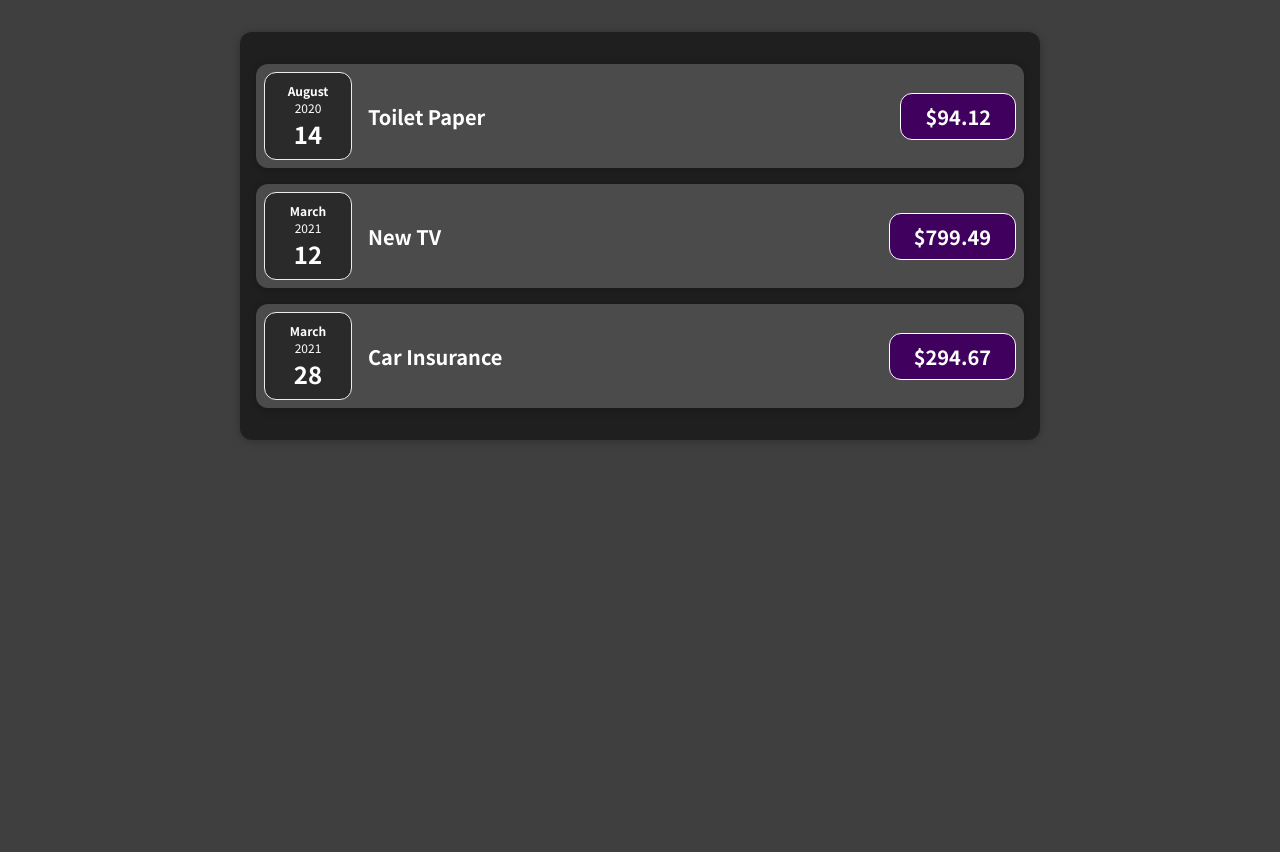
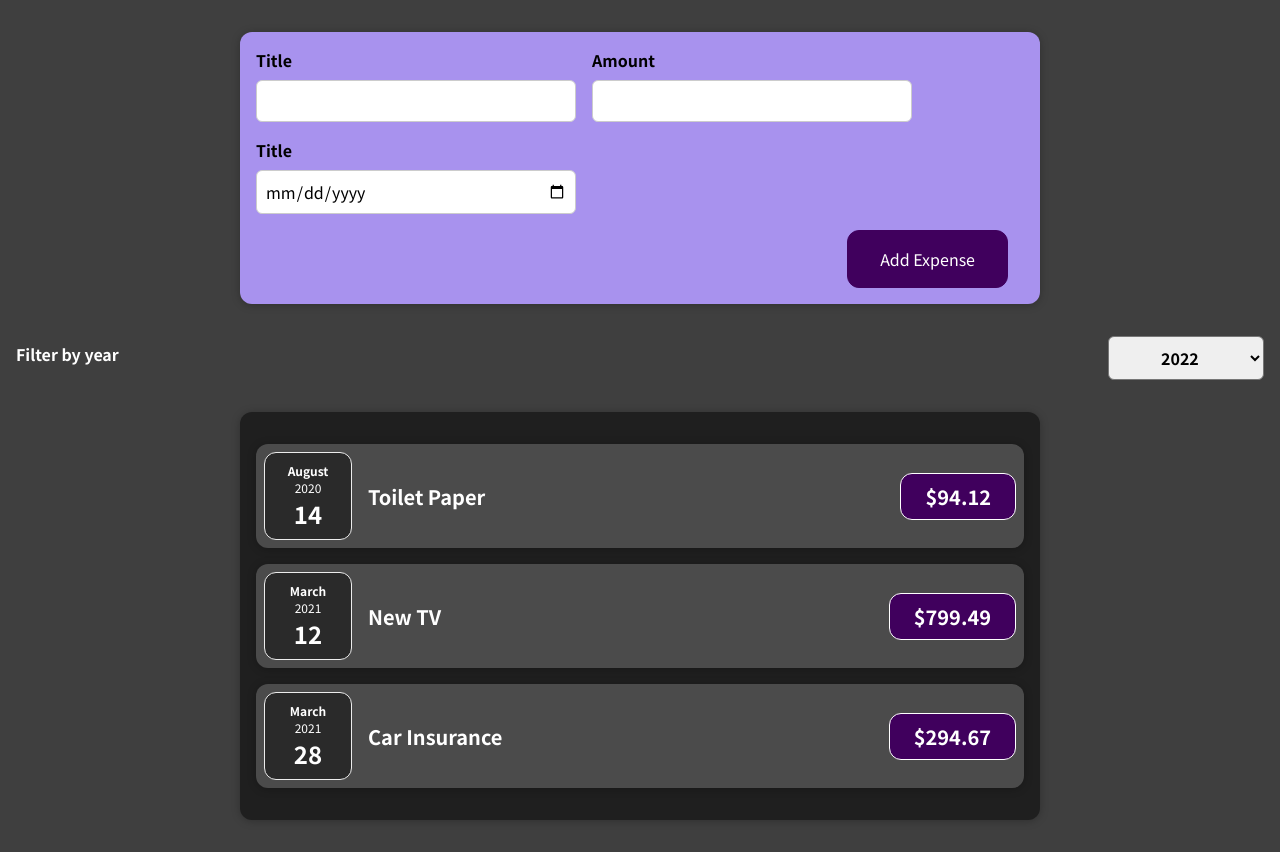
Before and after one commit to vogonwann/udemy_react_cg, a React (Create React App) app: page / in a window 1280 px wide. Before the commit the page ends 800 px from the top, so only its background shows below. Built offline with nearby package versions, Linux system fonts and the light colour scheme.

Commit message:
add expenses filter

```diff
--- a/src/App.js
+++ b/src/App.js
@@ -1,4 +1,5 @@
 import Expenses from "./components/Expenses/Expenses";
+import NewExpense from "./components/NewExpense/NewExpense";
 const App = () => {
   const expenses = [
     {
@@ -22,11 +23,17 @@
     },
   ];
 
+  const addExpenseHandler = (expense) => {
+    console.log("In App.js");
+    console.log(expense);
+  };
+
   return (
     <div>
+      <NewExpense onAddExpense={addExpenseHandler} />
       <Expenses expenses={expenses} />
     </div>
   );
-}
+};
 
 export default App;
--- a/src/components/Expenses/Expenses.js
+++ b/src/components/Expenses/Expenses.js
@@ -1,10 +1,21 @@
+import React, { useState } from "react";
 import ExpenseItem from "./ExpenseItem";
 import Card from "../UI/Card";
 import "./Expenses.css";
+import ExpensesFilter from "../ExpensesFilter/ExpensesFilter";
 
 const Expenses = (props) => {
+  const [filter, setFilter] = useState("2020");
+
   const expenses = props.expenses;
+
+  const setFilterHandler = (filter) => {
+    setFilter(filter);
+    console.log(filter);
+  };
   return (
+    <>
+      <ExpensesFilter onSetFilterHandler={setFilterHandler} />
       <Card className="expenses">
         <ExpenseItem
           title={expenses[0].title}
@@ -22,7 +33,8 @@
           date={expenses[2].date}
         />
       </Card>
+    </>
   );
-}
+};
 
 export default Expenses;
--- /dev/null
+++ b/src/components/ExpensesFilter/ExpensesFilter.css
@@ -0,0 +1,24 @@
+.expenses-filter {
+  color: white;
+  padding: 0 1rem;
+}
+
+.expenses-filter__control {
+  display: flex;
+  width: 100%;
+  align-items: center;
+  justify-content: space-between;
+  margin: 1rem 0;
+}
+
+.expenses-filter label {
+  font-weight: bold;
+  margin-bottom: 0.5rem;
+}
+
+.expenses-filter select {
+  font: inherit;
+  padding: 0.5rem 3rem;
+  font-weight: bold;
+  border-radius: 6px;
+}
--- /dev/null
+++ b/src/components/ExpensesFilter/ExpensesFilter.js
@@ -0,0 +1,25 @@
+import React from "react";
+
+import "./ExpensesFilter.css";
+
+const ExpensesFilter = (props) => {
+  const onChangeFilterHandler = (event) => {
+    props.onSetFilterHandler(event.target.value);
+  };
+
+  return (
+    <div className="expenses-filter">
+      <div className="expenses-filter__control">
+        <label>Filter by year</label>
+        <select onChange={onChangeFilterHandler}>
+          <option value="2022">2022</option>
+          <option value="2021">2021</option>
+          <option value="2020">2020</option>
+          <option value="2019">2019</option>
+        </select>
+      </div>
+    </div>
+  );
+};
+
+export default ExpensesFilter;
--- /dev/null
+++ b/src/components/NewExpense/ExpenseForm.css
@@ -0,0 +1,26 @@
+.new-expense__controls {
+  display: flex;
+  flex-wrap: wrap;
+  gap: 1rem;
+  margin-bottom: 1rem;
+  text-align: left;
+}
+
+.new-expense__control label {
+  font-weight: bold;
+  margin-bottom: 0.5rem;
+  display: block;
+}
+
+.new-expense__control input {
+  font: inherit;
+  padding: 0.5rem;
+  border-radius: 6px;
+  border: 1px solid #ccc;
+  width: 20rem;
+  max-width: 100%;
+}
+
+.new-expense__actions {
+  text-align: right;
+}
--- /dev/null
+++ b/src/components/NewExpense/ExpenseForm.js
@@ -0,0 +1,74 @@
+import React, { useState } from "react";
+import "./ExpenseForm.css";
+
+const ExpenseForm = (props) => {
+  const [enteredTitle, setEnteredTitle] = useState("");
+  const [enteredAmount, setEnteredAmount] = useState("");
+  const [enteredDate, setEnteredDate] = useState("");
+
+  const titleChangeHandler = (event) => {
+    setEnteredTitle(event.target.value);
+  };
+
+  const amountChangeHandler = (event) => {
+    setEnteredAmount(event.target.value);
+  };
+
+  const dateChangeHandler = (event) => {
+    setEnteredDate(event.target.value);
+  };
+
+  const submitHandler = (event) => {
+    event.preventDefault(); // prevent the default behavior of the form
+    const expenseData = {
+      title: enteredTitle,
+      amount: enteredAmount,
+      date: new Date(enteredDate),
+    };
+
+    props.onSaveExpanseData(expenseData);
+    setEnteredTitle("");
+    setEnteredAmount("");
+    setEnteredDate("");
+  };
+
+  return (
+    <form onSubmit={submitHandler}>
+      <div className="new-expense__controls">
+        <div className="new-expense__control">
+          <label>Title</label>
+          <input
+            type="text"
+            value={enteredTitle}
+            onChange={titleChangeHandler}
+          />
+        </div>
+        <div className="new-expense__control">
+          <label>Amount</label>
+          <input
+            type="number"
+            min="0.01"
+            step="0.01"
+            value={enteredAmount}
+            onChange={amountChangeHandler}
+          />
+        </div>
+        <div className="new-expense__control">
+          <label>Title</label>
+          <input
+            type="date"
+            min="2019-01-01"
+            max="2023-12-31"
+            value={enteredDate}
+            onChange={dateChangeHandler}
+          />
+        </div>
+      </div>
+      <div className="new-expense__actions">
+        <button type="submit">Add Expense</button>
+      </div>
+    </form>
+  );
+};
+
+export default ExpenseForm;
--- /dev/null
+++ b/src/components/NewExpense/NewExpense.css
@@ -0,0 +1,38 @@
+.new-expense {
+  background-color: #a892ee;
+  padding: 1rem;
+  margin: 2rem auto;
+  width: 50rem;
+  max-width: 95%;
+  border-radius: 12px;
+  text-align: center;
+  box-shadow: 0 1px 8px rgba(0, 0, 0, 0.25);
+}
+
+.new-expense button {
+  font: inherit;
+  cursor: pointer;
+  padding: 1rem 2rem;
+  border: 1px solid #40005d;
+  background-color: #40005d;
+  color: white;
+  border-radius: 12px;
+  margin-right: 1rem;
+}
+
+.new-expense button:hover,
+.new-expense button:active {
+  background-color: #510674;
+  border-color: #510674;
+}
+
+.new-expense button.alternative {
+  color: #220131;
+  border-color: transparent;
+  background-color: transparent;
+}
+
+.new-expense button.alternative:hover,
+.new-expense button.alternative:active {
+  background-color: #ddb3f8;
+}
--- /dev/null
+++ b/src/components/NewExpense/NewExpense.js
@@ -0,0 +1,20 @@
+import React from "react";
+import "./NewExpense.css";
+import ExpenseForm from "./ExpenseForm";
+
+const NewExpense = (props) => {
+  const saveExpenseDataHandler = (enteredExpenseData) => {
+    const expenseData = {
+      ...enteredExpenseData,
+      id: Math.random().toString(),
+    };
+    props.onAddExpense(expenseData);
+  };
+  return (
+    <div className="new-expense">
+      <ExpenseForm onSaveExpanseData={saveExpenseDataHandler} />
+    </div>
+  );
+};
+
+export default NewExpense;
```
Also changed, not shown: 1 other file (tests, documents, lock files or other folders). Lines whose indentation alone changed are shown as unchanged.
